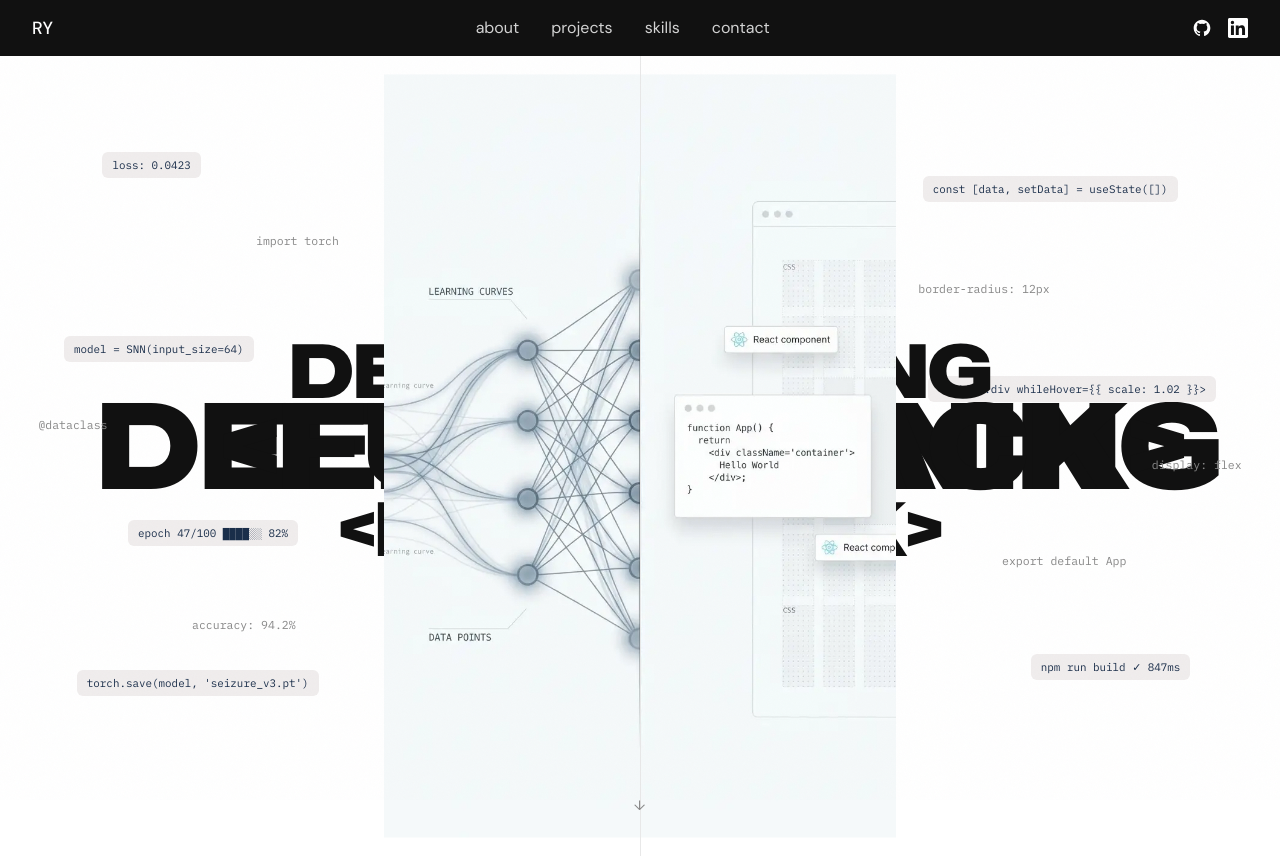
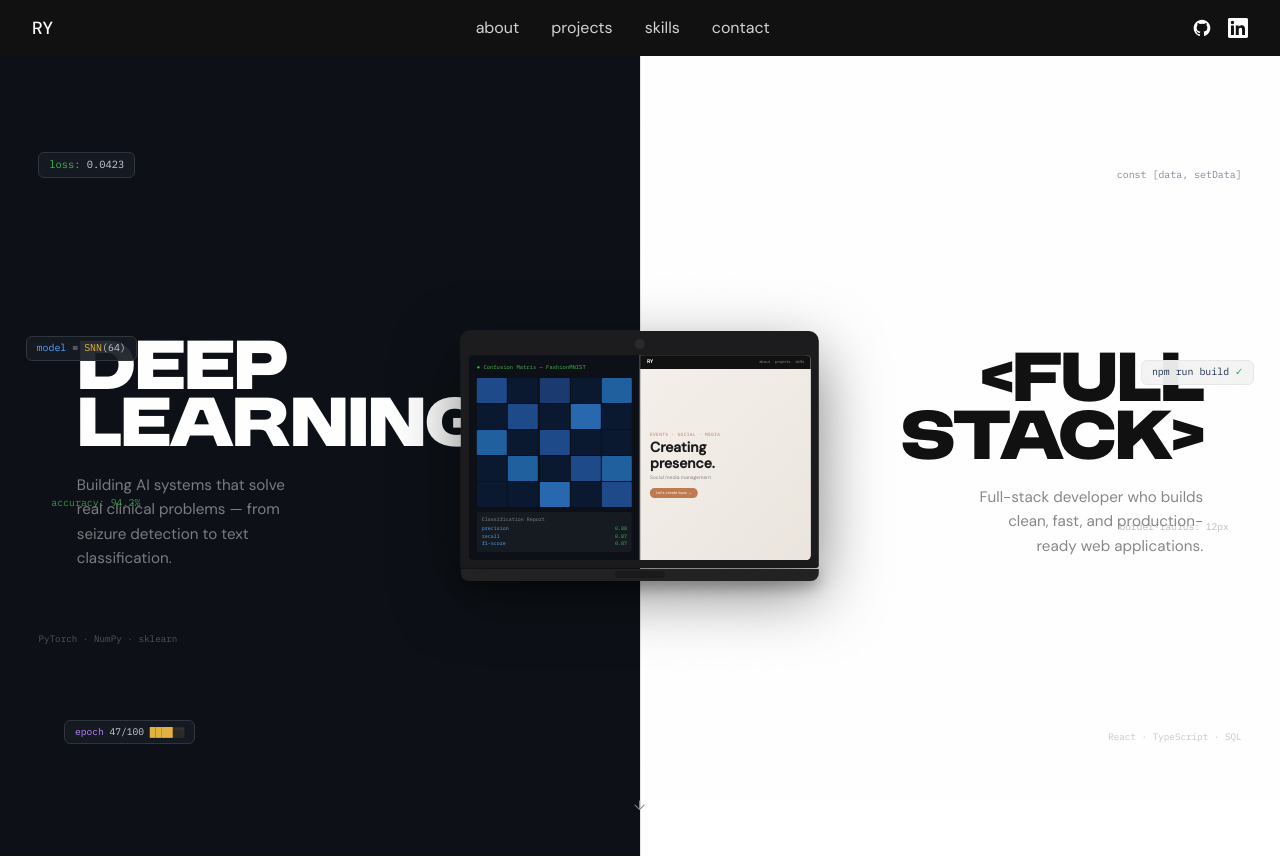
Before and after one commit to RonenYakov/my-landing-page, a React (Vite) app: page / in a window 1280 px wide. Shown: the top 858 px of the page. Built offline with nearby package versions, Linux system fonts and the light colour scheme.

Commit message:
feat: SplitHero — split background + laptop with AI/FS screen

```diff
--- a/src/components/SplitHero.tsx
+++ b/src/components/SplitHero.tsx
@@ -1,130 +1,35 @@
 import { useRef, useEffect, useState } from 'react'
 import { motion, useMotionValue, useSpring, useTransform } from 'motion/react'
 
-// ─── Types ───────────────────────────────────────────────────────────────────
+export function SplitHero() {
+  const MONO_FONT = "'IBM Plex Mono', monospace"
+  const BODY_FONT = "'DM Sans', sans-serif"
+  const LABEL_FONT = "'Moderniz', sans-serif"
 
-interface SnippetA {
-  style: 'A'
-  text: string
-  pos: React.CSSProperties
-}
-
-interface SnippetB {
-  style: 'B'
-  text: string
-  pos: React.CSSProperties
-}
-
-type Snippet = SnippetA | SnippetB
-
-// ─── Data ────────────────────────────────────────────────────────────────────
-
-const LEFT_SNIPPETS: Snippet[] = [
-  { style: 'A', text: 'loss: 0.0423',                    pos: { top: '12%', left: '8%' } },
-  { style: 'A', text: 'model = SNN(input_size=64)',       pos: { top: '35%', left: '5%' } },
-  { style: 'A', text: 'epoch 47/100 ████░░ 82%',         pos: { top: '58%', left: '10%' } },
-  { style: 'A', text: "torch.save(model, 'seizure_v3.pt')", pos: { bottom: '20%', left: '6%' } },
-  { style: 'B', text: 'import torch',                    pos: { top: '22%', left: '20%' } },
-  { style: 'B', text: 'accuracy: 94.2%',                 pos: { top: '70%', left: '15%' } },
-  { style: 'B', text: '@dataclass',                      pos: { top: '45%', left: '3%' } },
-]
-
-const RIGHT_SNIPPETS: Snippet[] = [
-  { style: 'A', text: 'const [data, setData] = useState([])', pos: { top: '15%', right: '8%' } },
-  { style: 'A', text: '<motion.div whileHover={{ scale: 1.02 }}>', pos: { top: '40%', right: '5%' } },
-  { style: 'A', text: 'npm run build ✓ 847ms',           pos: { bottom: '22%', right: '7%' } },
-  { style: 'B', text: 'border-radius: 12px',             pos: { top: '28%', right: '18%' } },
-  { style: 'B', text: 'export default App',              pos: { top: '62%', right: '12%' } },
-  { style: 'B', text: 'display: flex',                   pos: { top: '50%', right: '3%' } },
-]
-
-// ─── Sub-components ──────────────────────────────────────────────────────────
-
-function SnippetPill({ text, style, pos, visible }: { text: string; style: 'A' | 'B'; pos: React.CSSProperties; visible: boolean }) {
-  const base: React.CSSProperties = {
-    position: 'absolute',
-    fontFamily: "'IBM Plex Mono', monospace",
-    whiteSpace: 'nowrap',
-    opacity: visible ? 1 : 0,
-    transition: 'opacity 0.6s ease',
-    pointerEvents: 'none',
-    userSelect: 'none',
-    ...pos,
-  }
-
-  if (style === 'A') {
-    return (
-      <span
-        style={{
-          ...base,
-          background: '#f0eded',
-          borderRadius: '6px',
-          padding: '5px 10px',
-          fontSize: '0.68rem',
-          color: 'var(--snippet-code)',
-        }}
-      >
-        {text}
-      </span>
-    )
-  }
-
-  return (
-    <span
-      style={{
-        ...base,
-        fontSize: '0.72rem',
-        color: 'var(--muted)',
-        background: 'transparent',
-      }}
-    >
-      {text}
-    </span>
-  )
-}
-
-// ─── Main component ──────────────────────────────────────────────────────────
-
-export function SplitHero() {
   const containerRef = useRef<HTMLDivElement>(null)
-  const [snippetsVisible, setSnippetsVisible] = useState(false)
-  const [imgError, setImgError] = useState(false)
   const [scrolled, setScrolled] = useState(false)
 
-  // Motion value: cursor X as percentage (0–100)
   const rawX = useMotionValue(50)
   const springX = useSpring(rawX, { stiffness: 60, damping: 18 })
+  const clampedX = useTransform(springX, (v) => Math.max(20, Math.min(80, v)))
+  // bgSplitPct: inverted so mouse LEFT expands AI (dark) side
+  const bgSplitPct = useTransform(clampedX, (v) => `${100 - v}%`)
+  // screenSplitLeftPct: laptop AI-half width — mouse LEFT = wider AI half (used in Tasks 4 & 5)
+  const screenSplitLeftPct = useTransform(clampedX, [20, 80], ['70%', '30%'])
 
-  // Clamp to 20–80 range
-  const clampedX = useTransform(springX, (v) => Math.max(20, Math.min(80, v)))
-
-  // Convert percentage → CSS "left" string for the divider
-  const dividerLeft = useTransform(clampedX, (v) => `${v}%`)
-
-  // Snippets fade in after 400ms
-  useEffect(() => {
-    const t = setTimeout(() => setSnippetsVisible(true), 400)
-    return () => clearTimeout(t)
-  }, [])
-
-  // Scroll arrow fade
   useEffect(() => {
     const handleScroll = () => setScrolled(window.scrollY > 40)
     window.addEventListener('scroll', handleScroll, { passive: true })
     return () => window.removeEventListener('scroll', handleScroll)
   }, [])
 
-  // Mouse tracking
   const handleMouseMove = (e: React.MouseEvent<HTMLDivElement>) => {
     const rect = containerRef.current?.getBoundingClientRect()
     if (!rect) return
-    const pct = ((e.clientX - rect.left) / rect.width) * 100
-    rawX.set(pct)
+    rawX.set(((e.clientX - rect.left) / rect.width) * 100)
   }
 
-  const handleMouseLeave = () => {
-    rawX.set(50)
-  }
+  const handleMouseLeave = () => rawX.set(50)
 
   return (
     <section
@@ -135,153 +40,424 @@ export function SplitHero() {
         position: 'relative',
         width: '100%',
         height: '100dvh',
-        background: 'var(--bg)',
+        background: 'var(--bg)',   // mobile fallback
         overflow: 'hidden',
+        display: 'flex',
+        alignItems: 'center',
       }}
     >
-      {/* ── Desktop layout ── */}
+      {/* ── Split backgrounds (desktop only) ── */}
+      <motion.div
+        className="hidden md:block"
+        style={{
+          position: 'absolute', left: 0, top: 0, bottom: 0,
+          width: bgSplitPct,
+          background: '#0d1117',
+          zIndex: 0,
+        }}
+      />
+      {/* right bg — full coverage behind dark div */}
+      <motion.div
+        className="hidden md:block"
+        style={{
+          position: 'absolute', inset: 0,
+          background: 'var(--bg)',
+          zIndex: -1,
+        }}
+      />
 
-      {/* Left panel — full width absolute, text positioned left */}
+      {/* ── Visual divider line ── */}
+      <motion.div
+        className="hidden md:block"
+        style={{
+          position: 'absolute', left: bgSplitPct, top: 0, bottom: 0,
+          width: '1px',
+          background: 'rgba(150,150,150,0.25)',
+          zIndex: 6,
+          pointerEvents: 'none',
+        }}
+      />
+
+      {/* ── AI snippets (left) ── */}
       <div
         className="hidden md:block"
-        style={{ position: 'absolute', inset: 0 }}
+        style={{ position: 'absolute', inset: 0, zIndex: 3, pointerEvents: 'none' }}
       >
-        {/* "deep learning" label */}
-        <span
+        <div style={{
+          position: 'absolute', top: '12%', left: '3%',
+          background: 'rgba(22,27,34,0.92)', border: '1px solid #30363d',
+          borderRadius: '6px', padding: '4px 10px',
+          fontFamily: MONO_FONT, fontSize: '0.65rem', color: '#c9d1d9',
+        }}>
+          <span style={{ color: '#3fb950' }}>loss:</span> 0.0423
+        </div>
+        <div style={{
+          position: 'absolute', top: '35%', left: '2%',
+          background: 'rgba(22,27,34,0.92)', border: '1px solid #30363d',
+          borderRadius: '6px', padding: '4px 10px',
+          fontFamily: MONO_FONT, fontSize: '0.62rem', color: '#c9d1d9',
+        }}>
+          <span style={{ color: '#58a6ff' }}>model</span> = <span style={{ color: '#e3b341' }}>SNN</span>(64)
+        </div>
+        <div style={{
+          position: 'absolute', top: '55%', left: '4%',
+          fontFamily: MONO_FONT, fontSize: '0.62rem', color: '#3fb950', opacity: 0.8,
+        }}>
+          accuracy: 94.2%
+        </div>
+        <div style={{
+          position: 'absolute', top: '72%', left: '3%',
+          fontFamily: MONO_FONT, fontSize: '0.58rem', color: 'rgba(136,136,136,0.55)',
+        }}>
+          PyTorch · NumPy · sklearn
+        </div>
+        <div style={{
+          position: 'absolute', bottom: '14%', left: '5%',
+          background: 'rgba(22,27,34,0.92)', border: '1px solid #30363d',
+          borderRadius: '6px', padding: '4px 10px',
+          fontFamily: MONO_FONT, fontSize: '0.6rem', color: '#c9d1d9',
+        }}>
+          <span style={{ color: '#bc8cff' }}>epoch</span> 47/100{' '}
+          <span style={{ color: '#e3b341' }}>████░░</span>
+        </div>
+      </div>
+
+      {/* ── FS snippets (right) ── */}
+      <div
+        className="hidden md:block"
+        style={{ position: 'absolute', inset: 0, zIndex: 3, pointerEvents: 'none' }}
+      >
+        <div style={{
+          position: 'absolute', top: '14%', right: '3%',
+          fontFamily: MONO_FONT, fontSize: '0.62rem', color: 'rgba(26,46,74,0.55)',
+        }}>
+          const [data, setData]
+        </div>
+        <div style={{
+          position: 'absolute', top: '38%', right: '2%',
+          background: 'rgba(244,244,244,0.95)', border: '1px solid #e8e8e8',
+          borderRadius: '6px', padding: '4px 10px',
+          fontFamily: MONO_FONT, fontSize: '0.62rem', color: '#1a2e4a',
+        }}>
+          npm run build <span style={{ color: '#27ae60' }}>✓</span>
+        </div>
+        <div style={{
+          position: 'absolute', top: '58%', right: '4%',
+          fontFamily: MONO_FONT, fontSize: '0.6rem', color: 'rgba(136,136,136,0.55)',
+        }}>
+          border-radius: 12px
+        </div>
+        <div style={{
+          position: 'absolute', bottom: '14%', right: '3%',
+          fontFamily: MONO_FONT, fontSize: '0.58rem', color: 'rgba(136,136,136,0.45)',
+        }}>
+          React · TypeScript · SQL
+        </div>
+      </div>
+
+      {/* ── Mobile: stacked labels ── */}
+      <div
+        className="flex md:hidden"
         style={{
-            position: 'absolute',
-            top: '50%',
-            left: 'clamp(2rem, 8vw, 6rem)',
-            transform: 'translateY(-50%)',
-            fontFamily: "'Moderniz', sans-serif",
-            fontSize: 'clamp(3rem, 8vw, 7rem)',
+          flexDirection: 'column',
+          alignItems: 'center',
+          justifyContent: 'center',
+          width: '100%',
+          padding: '0 2rem',
+          zIndex: 2,
+          textAlign: 'center',
+          gap: '1.5rem',
+        }}
+      >
+        <span style={{
+          fontFamily: LABEL_FONT,
+          fontSize: 'clamp(2rem, 8vw, 3rem)',
           letterSpacing: '-0.03em',
           color: 'var(--text)',
           lineHeight: 1,
-            userSelect: 'none',
+        }}>
+          deep learning
+        </span>
+        <div style={{ width: '1px', height: '40px', background: 'var(--border)' }} />
+        <span style={{
+          fontFamily: LABEL_FONT,
+          fontSize: 'clamp(2rem, 8vw, 3rem)',
+          letterSpacing: '-0.03em',
+          color: 'var(--text)',
+          lineHeight: 1,
+        }}>
+          {'<full stack>'}
+        </span>
+      </div>
+
+      {/* ── Laptop ── */}
+      <div
+        className="hidden md:block"
+        style={{
+          position: 'absolute', left: '50%', top: '50%',
+          transform: 'translate(-50%, -50%)',
+          zIndex: 7,
+          width: 'clamp(260px, 28vw, 380px)',
         }}
       >
-          deep learning
-        </span>
+        {/* Screen lid */}
+        <div style={{
+          background: '#1c1c1e',
+          borderRadius: '10px 10px 3px 3px',
+          padding: '8px',
+          boxShadow: '0 24px 64px rgba(0,0,0,0.5), 0 0 0 1px rgba(255,255,255,0.06)',
+        }}>
+          {/* Notch */}
+          <div style={{
+            width: '10px', height: '10px',
+            background: '#2a2a2e', borderRadius: '50%',
+            margin: '0 auto 6px',
+          }} />
 
-        {/* Left snippets */}
-        {LEFT_SNIPPETS.map((s) => (
-          <SnippetPill key={s.text} text={s.text} style={s.style} pos={s.pos} visible={snippetsVisible} />
+          {/* Screen */}
+          <div style={{
+            display: 'flex',
+            height: 'clamp(150px, 16vw, 210px)',
+            borderRadius: '5px',
+            overflow: 'hidden',
+            position: 'relative',
+          }}>
+
+            {/* ── AI half ── */}
+            <motion.div style={{
+              width: screenSplitLeftPct,
+              background: '#0d1117',
+              padding: '8px',
+              display: 'flex',
+              flexDirection: 'column',
+              gap: '5px',
+              overflow: 'hidden',
+              flexShrink: 0,
+            }}>
+              {/* Confusion matrix label */}
+              <div style={{
+                fontFamily: MONO_FONT, fontSize: '5.5px',
+                color: '#3fb950', paddingBottom: '2px',
+              }}>
+                ● Confusion Matrix — FashionMNIST
+              </div>
+
+              {/* 5×5 grid */}
+              <div style={{
+                display: 'grid',
+                gridTemplateColumns: 'repeat(5, 1fr)',
+                gap: '1.5px',
+                flex: 1.2,
+              }}>
+                {[
+                  '#1e4a8a','#0a1830','#1a3a70','#0a1830','#2060a0',
+                  '#0a1830','#1e4a8a','#0a1830','#2868b0','#0a1830',
+                  '#2060a0','#0a1830','#1e4a8a','#0a1830','#0a1830',
+                  '#0a1830','#2060a0','#0a1830','#1e4a8a','#2060a0',
+                  '#0a1830','#0a1830','#2868b0','#0a1830','#1e4a8a',
+                ].map((bg, i) => (
+                  <div key={i} style={{ background: bg, borderRadius: '1px' }} />
                 ))}
               </div>
 
-      {/* Right panel — full width absolute, text positioned right */}
+              {/* Classification report block */}
+              <div style={{
+                background: '#161b22',
+                borderRadius: '3px',
+                padding: '4px 5px',
+              }}>
+                <div style={{
+                  fontFamily: MONO_FONT, fontSize: '5px',
+                  color: '#888', marginBottom: '2px',
+                }}>
+                  Classification Report
+                </div>
+                {([
+                  ['precision', '0.88'],
+                  ['recall',    '0.87'],
+                  ['f1-score',  '0.87'],
+                ] as const).map(([label, val]) => (
+                  <div key={label} style={{
+                    display: 'flex', justifyContent: 'space-between',
+                    fontFamily: MONO_FONT, fontSize: '5px',
+                  }}>
+                    <span style={{ color: '#58a6ff' }}>{label}</span>
+                    <span style={{ color: '#3fb950' }}>{val}</span>
+                  </div>
+                ))}
+              </div>
+            </motion.div>
+
+            {/* ── Internal screen divider ── */}
+            <motion.div style={{
+              position: 'absolute',
+              left: screenSplitLeftPct,
+              top: 0, bottom: 0,
+              width: '1px',
+              background: 'rgba(100,100,100,0.4)',
+              zIndex: 2,
+              pointerEvents: 'none',
+            }} />
+
+            {/* ── FS half ── */}
+            <div style={{
+              flex: 1,
+              background: '#fff',
+              display: 'flex',
+              flexDirection: 'column',
+              overflow: 'hidden',
+            }}>
+              {/* Mini nav */}
+              <div style={{
+                background: '#111',
+                padding: '3px 7px',
+                display: 'flex', alignItems: 'center', justifyContent: 'space-between',
+                flexShrink: 0,
+              }}>
+                <span style={{ fontFamily: BODY_FONT, fontSize: '5px', color: '#fff', fontWeight: 700 }}>RY</span>
+                <div style={{ display: 'flex', gap: '5px' }}>
+                  {['about', 'projects', 'skills'].map((l) => (
+                    <span key={l} style={{ fontFamily: BODY_FONT, fontSize: '4px', color: '#888' }}>{l}</span>
+                  ))}
+                </div>
+              </div>
+
+              {/* Social platform hero area */}
+              <div style={{
+                flex: 1,
+                background: 'linear-gradient(135deg, #f5f0eb 0%, #ece6df 100%)',
+                padding: '10px',
+                display: 'flex', flexDirection: 'column', justifyContent: 'center',
+                gap: '3px',
+                overflow: 'hidden',
+              }}>
+                <div style={{ fontFamily: MONO_FONT, fontSize: '4.5px', color: '#c07a50', letterSpacing: '0.08em', textTransform: 'uppercase' }}>
+                  EVENTS · SOCIAL · MEDIA
+                </div>
+                <div style={{ fontFamily: BODY_FONT, fontSize: '14px', fontWeight: 800, color: '#1a1a1a', lineHeight: 1.1 }}>
+                  Creating<br />presence.
+                </div>
+                <div style={{ fontFamily: BODY_FONT, fontSize: '5px', color: '#888' }}>
+                  Social media management
+                </div>
+                <div style={{
+                  background: '#c07a50', color: '#fff',
+                  borderRadius: '10px', padding: '2px 6px',
+                  fontSize: '4px', fontFamily: BODY_FONT,
+                  width: 'fit-content', marginTop: '3px',
+                }}>
+                  Let's create buzz →
+                </div>
+              </div>
+            </div>
+          </div>
+        </div>
+
+        {/* Keyboard base */}
+        <div style={{
+          background: '#222',
+          height: '12px',
+          borderRadius: '0 0 8px 8px',
+          display: 'flex', alignItems: 'center', justifyContent: 'center',
+          marginTop: '1px',
+          boxShadow: '0 4px 16px rgba(0,0,0,0.4)',
+        }}>
+          <div style={{ width: '50px', height: '7px', background: '#1a1a1a', borderRadius: '3px' }} />
+        </div>
+      </div>
+
+      {/* ── Left side ── */}
       <div
-        className="hidden md:block"
-        style={{ position: 'absolute', inset: 0 }}
-      >
-        {/* "<full stack>" label */}
-        <span
+        className="hidden md:flex"
         style={{
           position: 'absolute',
-            top: '50%',
-            right: 'clamp(2rem, 8vw, 6rem)',
-            transform: 'translateY(-50%)',
-            fontFamily: "'Moderniz', sans-serif",
-            fontSize: 'clamp(3rem, 8vw, 7rem)',
-            letterSpacing: '-0.03em',
-            color: 'var(--text)',
-            lineHeight: 1,
-            textAlign: 'right',
-            userSelect: 'none',
-          }}
-        >
-          {'<full stack>'}
-        </span>
-
-        {/* Right snippets */}
-        {RIGHT_SNIPPETS.map((s) => (
-          <SnippetPill key={s.text} text={s.text} style={s.style} pos={s.pos} visible={snippetsVisible} />
-        ))}
-      </div>
-
-      {/* Divider — desktop only */}
-      <motion.div
-        className="hidden md:block"
-        style={{
-          position: 'absolute',
+          left: 0,
           top: 0,
           bottom: 0,
-          width: '1px',
-          background: 'var(--border)',
-          zIndex: 3,
-          left: dividerLeft,
-        }}
-      />
-
-      {/* ── Hero image (center) ── */}
-      {!imgError && (
-        <img
-          src="/hero/hero-placeholder.webp"
-          alt=""
-          onError={() => setImgError(true)}
-          style={{
-            position: 'absolute',
-            top: '50%',
-            left: '50%',
-            transform: 'translate(-50%, -50%)',
-            width: 'clamp(280px, 40vw, 520px)',
+          width: '38%',
+          flexDirection: 'column',
+          justifyContent: 'center',
+          paddingLeft: 'clamp(2.5rem, 6vw, 6rem)',
+          paddingRight: '2rem',
           zIndex: 2,
-            pointerEvents: 'none',
-            userSelect: 'none',
-          }}
-        />
-      )}
-
-      {/* ── Mobile layout ── */}
-      <div
-        className="md:hidden"
-        style={{
-          position: 'absolute',
-          inset: 0,
-          display: 'flex',
-          flexDirection: 'column',
-          alignItems: 'center',
-          justifyContent: 'center',
-          gap: 0,
         }}
       >
         <span
           style={{
             fontFamily: "'Moderniz', sans-serif",
-            fontSize: 'clamp(2rem, 12vw, 4rem)',
+            fontSize: 'clamp(2.2rem, 4.5vw, 5rem)',
             letterSpacing: '-0.03em',
-            color: 'var(--text)',
-            lineHeight: 1.1,
+            color: '#ffffff',
+            lineHeight: 1,
+            display: 'block',
+            marginBottom: '1rem',
           }}
         >
           deep learning
         </span>
+        <p
+          style={{
+            fontFamily: "'DM Sans', sans-serif",
+            fontSize: '0.95rem',
+            color: 'rgba(255,255,255,0.45)',
+            lineHeight: 1.6,
+            maxWidth: '22ch',
+            margin: 0,
+          }}
+        >
+          Building AI systems that solve real clinical problems — from seizure detection to text classification.
+        </p>
+      </div>
 
-        {/* Thin horizontal divider on mobile */}
+      {/* ── Right side ── */}
       <div
+        className="hidden md:flex"
         style={{
-            width: '1px',
-            height: '3rem',
-            background: 'var(--border)',
-            margin: '1.25rem 0',
+          position: 'absolute',
+          right: 0,
+          top: 0,
+          bottom: 0,
+          width: '38%',
+          flexDirection: 'column',
+          justifyContent: 'center',
+          alignItems: 'flex-end',
+          paddingRight: 'clamp(2.5rem, 6vw, 6rem)',
+          paddingLeft: '2rem',
+          zIndex: 2,
         }}
-        />
-
+      >
         <span
           style={{
             fontFamily: "'Moderniz', sans-serif",
-            fontSize: 'clamp(2rem, 12vw, 4rem)',
+            fontSize: 'clamp(2.2rem, 4.5vw, 5rem)',
             letterSpacing: '-0.03em',
             color: 'var(--text)',
-            lineHeight: 1.1,
+            lineHeight: 1,
+            display: 'block',
+            marginBottom: '1rem',
+            textAlign: 'right',
           }}
         >
           {'<full stack>'}
         </span>
+        <p
+          style={{
+            fontFamily: "'DM Sans', sans-serif",
+            fontSize: '0.95rem',
+            color: 'var(--muted)',
+            lineHeight: 1.6,
+            maxWidth: '22ch',
+            margin: 0,
+            textAlign: 'right',
+          }}
+        >
+          Full-stack developer who builds clean, fast, and production-ready web applications.
+        </p>
       </div>
 
-      {/* ── Scroll arrow ── */}
+
+
+      {/* ── Scroll cue ── */}
       <motion.div
         initial={{ opacity: 0 }}
         animate={{ opacity: scrolled ? 0 : 1 }}
```
Lines whose indentation alone changed are shown as unchanged.
